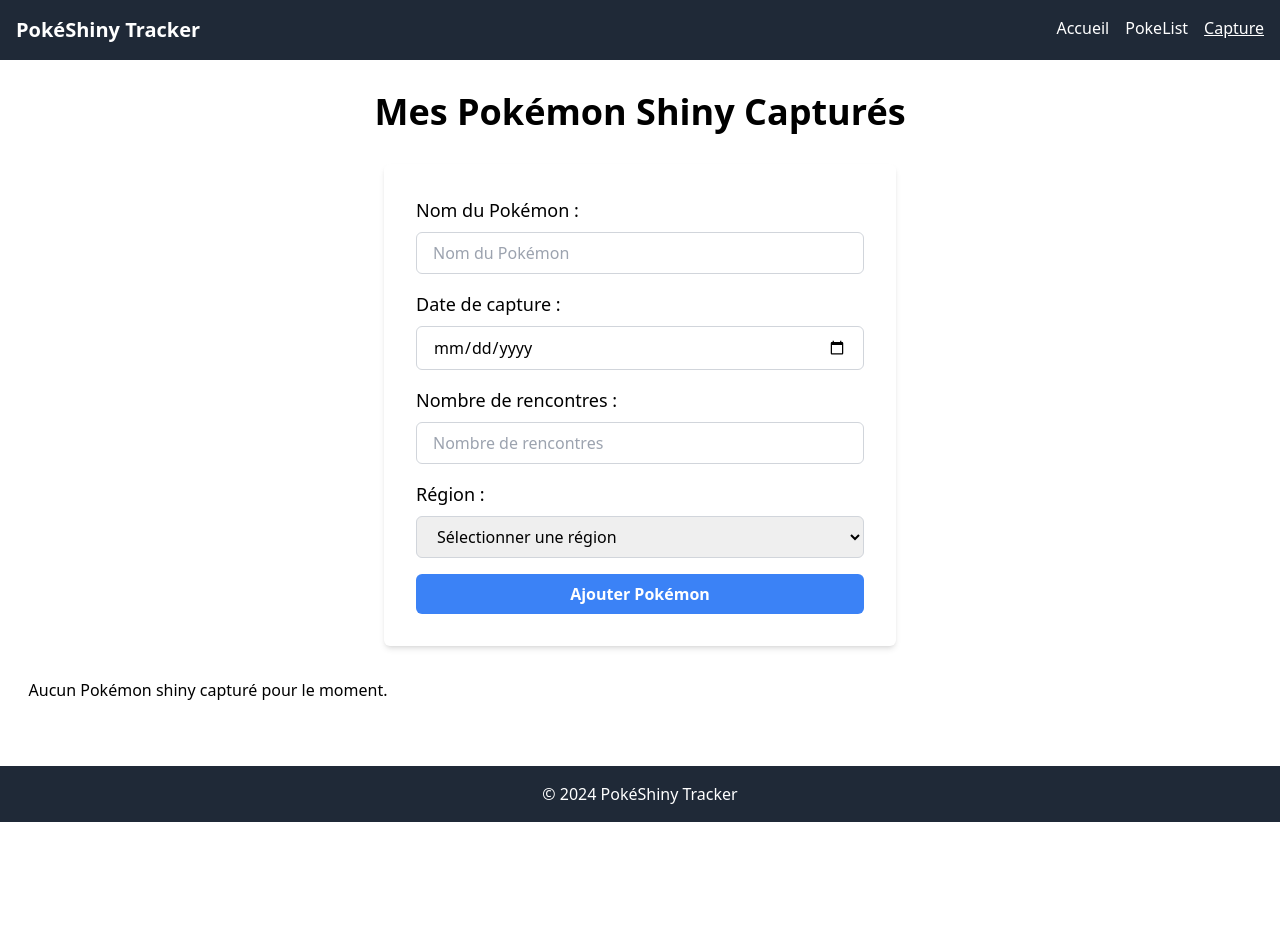
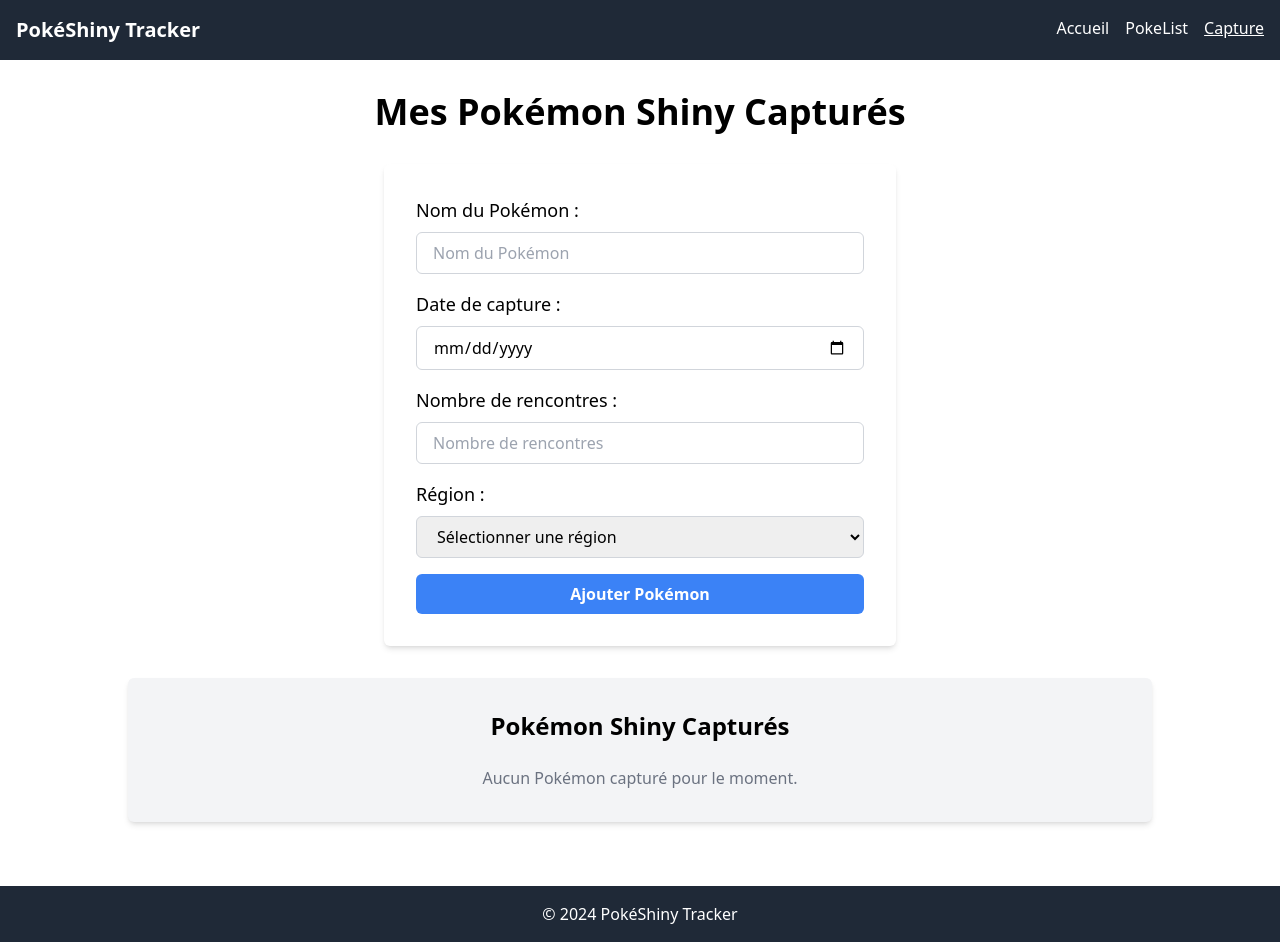
Before and after one commit to Omarhio/PokeShiny-Tracker, a Next.js app: page /captured in a window 1280 px wide. Before the commit the page ends 822 px from the top, so only its background shows below. Built offline with nearby package versions, Linux system fonts and the light colour scheme.

Commit message:
Added delete functionality in Captured.js and refactored localStorage logic

```diff
--- a/pages/captured.js
+++ b/pages/captured.js
@@ -1,48 +1,110 @@
-import { useState, useEffect } from 'react';
-import MainLayout from '../layouts/MainLayout';
-import PokemonCard from '../components/PokemonCard';
-import CaptureForm from '../components/CaptureForm';
+import { useState, useEffect, useCallback } from "react";
+import MainLayout from "../layouts/MainLayout";
+import PokemonCard from "../components/PokemonCard";
+import CaptureForm from "../components/CaptureForm";
 
 export default function Captured() {
   const [capturedPokemons, setCapturedPokemons] = useState([]);
 
+  // Fonction pour récupérer les Pokémon capturés depuis le localStorage
+  const loadCapturedPokemons = () => {
+    try {
+      const savedPokemons =
+        JSON.parse(localStorage.getItem("capturedPokemons")) || [];
+      return savedPokemons;
+    } catch (error) {
+      console.error(
+        "Erreur lors du chargement des Pokémon depuis le localStorage:",
+        error
+      );
+      return [];
+    }
+  };
+
+  // Fonction pour sauvegarder les Pokémon capturés dans le localStorage
+  const saveCapturedPokemons = (pokemons) => {
+    try {
+      localStorage.setItem("capturedPokemons", JSON.stringify(pokemons));
+    } catch (error) {
+      console.error(
+        "Erreur lors de la sauvegarde des Pokémon dans le localStorage:",
+        error
+      );
+    }
+  };
+
   // Charger les Pokémon capturés depuis le localStorage au chargement de la page
   useEffect(() => {
-    const savedPokemons = JSON.parse(localStorage.getItem('capturedPokemons')) || [];
+    const savedPokemons = loadCapturedPokemons();
     setCapturedPokemons(savedPokemons);
   }, []);
 
   // Fonction pour ajouter un Pokémon capturé
-  const addPokemon = (newPokemon) => {
+  const addPokemon = useCallback(
+    (newPokemon) => {
+      // Vérifier si le Pokémon existe déjà pour éviter les doublons
+      const isDuplicate = capturedPokemons.some(
+        (pokemon) =>
+          pokemon.name.toLowerCase() === newPokemon.name.toLowerCase() &&
+          pokemon.dateCaptured === newPokemon.dateCaptured
+      );
+
+      if (isDuplicate) {
+        alert("Ce Pokémon a déjà été capturé à cette date.");
+        return;
+      }
+
       const updatedPokemons = [...capturedPokemons, newPokemon];
       setCapturedPokemons(updatedPokemons);
-    localStorage.setItem('capturedPokemons', JSON.stringify(updatedPokemons));
+      saveCapturedPokemons(updatedPokemons);
+    },
+    [capturedPokemons]
+  );
+
+  // Fonction pour supprimer un Pokémon capturé
+  const deletePokemon = (index) => {
+    const updatedPokemons = capturedPokemons.filter((_, i) => i !== index);
+    setCapturedPokemons(updatedPokemons);
+    saveCapturedPokemons(updatedPokemons);
   };
 
   return (
     <MainLayout>
-      <h1 className="text-4xl font-bold text-center my-8">Mes Pokémon Shiny Capturés</h1>
+      <h1 className="text-4xl font-bold text-center my-8">
+        Mes Pokémon Shiny Capturés
+      </h1>
 
       {/* Formulaire pour ajouter un Pokémon */}
       <div className="mb-8">
         <CaptureForm onAddPokemon={addPokemon} />
       </div>
 
-      {/* Affichage des Pokémon capturés */}
-      <div className="grid grid-cols-1 sm:grid-cols-2 md:grid-cols-3 gap-4 container mx-auto">
-        {capturedPokemons.length > 0 ? (
-          capturedPokemons.map((pokemon, index) => (
+      {/* Encadrement autour de la liste des Pokémon capturés */}
+      <div className="bg-gray-100 p-8 rounded-md shadow-md max-w-5xl mx-auto">
+        <h2 className="text-2xl font-bold text-center mb-6">
+          Pokémon Shiny Capturés
+        </h2>
+
+        {capturedPokemons.length === 0 ? (
+          <p className="text-center text-gray-500">
+            Aucun Pokémon capturé pour le moment.
+          </p>
+        ) : (
+          <div className="grid grid-cols-1 sm:grid-cols-2 lg:grid-cols-3 gap-6">
+            {capturedPokemons.map((pokemon, index) => (
               <PokemonCard
                 key={index}
                 name={pokemon.name}
                 pokedexNumber={pokemon.pokedexNumber}
                 image={`/images/pokemon/${pokemon.pokedexNumber}.png`}
                 date={pokemon.dateCaptured}
+                region={pokemon.region}
+                location={pokemon.location}
                 encounters={pokemon.encounters}
+                onDelete={() => deletePokemon(index)} // Ajout de la fonction de suppression
               />
-          ))
-        ) : (
-          <p className="text-center">Aucun Pokémon shiny capturé pour le moment.</p>
+            ))}
+          </div>
         )}
       </div>
     </MainLayout>
```
Lines whose indentation alone changed are shown as unchanged.
